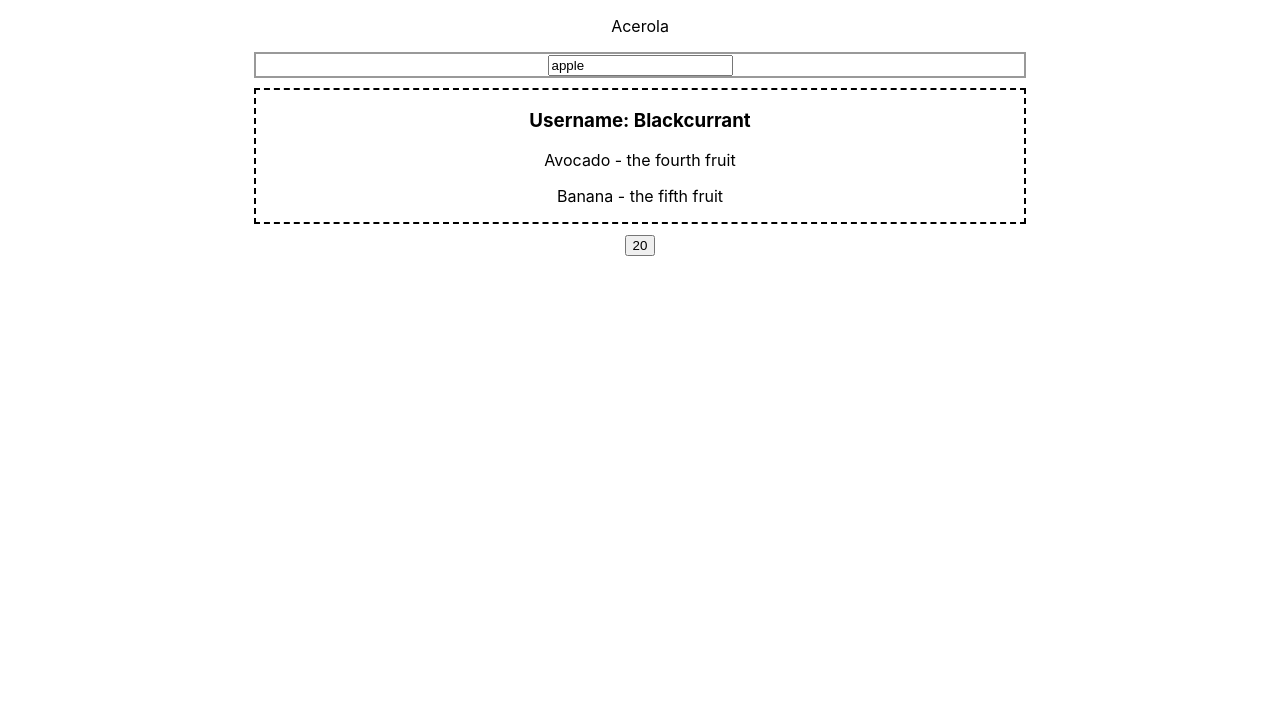
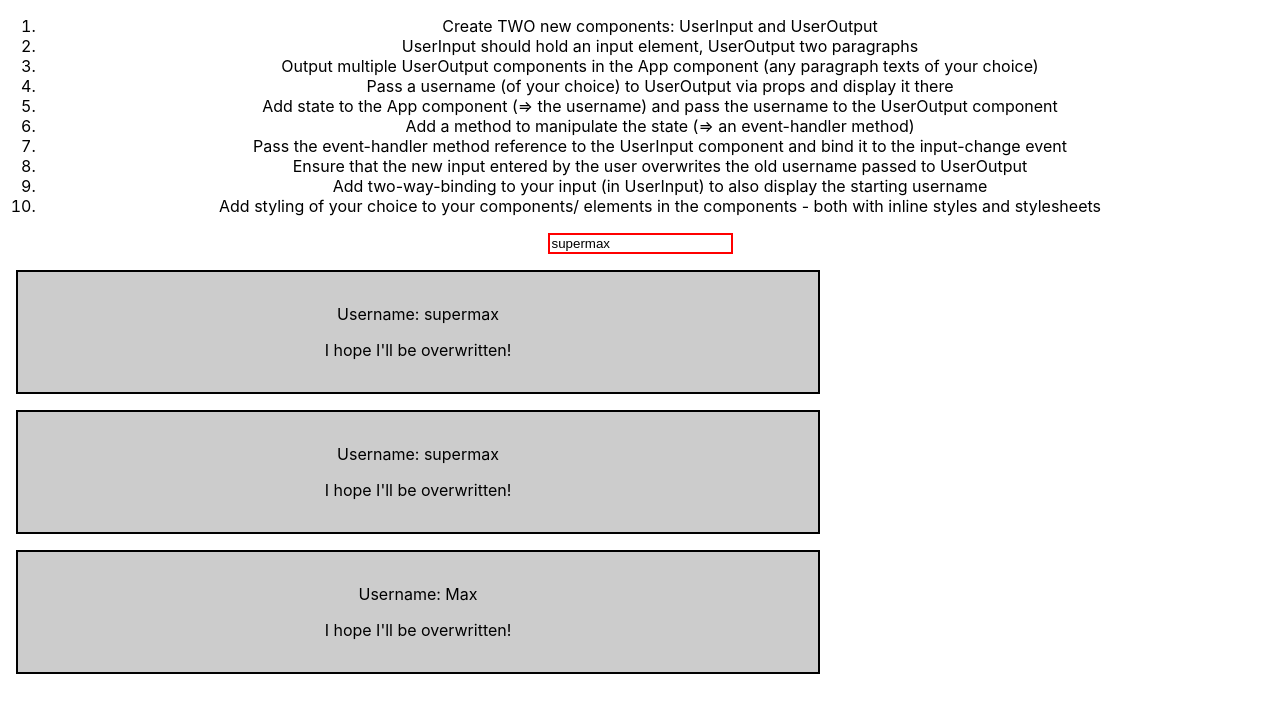
Before and after one commit to darrenzhang2000/base-syntax, a React (Create React App) app: page / in a window 1280 px wide. Shown: the top 712 px of the page. Built offline with nearby package versions, Linux system fonts and the light colour scheme.

Commit message:
synced with solutions ... rip fruits

```diff
--- a/src/App.js
+++ b/src/App.js
@@ -1,38 +1,42 @@
-import React, { Component } from "react"
-import "./App.css"
-import UserInput from "./UserInput/UserInput"
-import UserOutput from "./UserOutput/UserOutput"
+import React, { Component } from 'react';
+import './App.css';
+
+import UserInput from './UserInput/UserInput';
+import UserOutput from './UserOutput/UserOutput';
 
 class App extends Component {
   state = {
-        user: "Blackcurrant",
-        age: 20
+    username: 'supermax'
   }
 
-    handleOnClick = () => {
-        console.log("blueberries")
-        this.setState({ age: this.state.age - 1 })
-        console.log("breadfruit", this.state.age)
+  usernameChangedHandler = (event) => {
+    this.setState({username: event.target.value});
   }
 
-    handleChange = event => {
-        console.log("apricots", event.target.value)
-        this.setState({ inputElement: event.target.value })
-    }
-
-    componentDidMount = () => {
-        this.setState({ user: "Blackcurrant", age: 20 })
-    }
   render() {
     return (
       <div className="App">
-                <p>Acerola</p>
-                <UserInput inputElement="apple" onChange={this.handleChange} />
-                <UserOutput user={this.state.user} />
-                <button onClick={this.handleOnClick}>{this.state.age}</button>
+        <ol>
+          <li>Create TWO new components: UserInput and UserOutput</li>
+          <li>UserInput should hold an input element, UserOutput two paragraphs</li>
+          <li>Output multiple UserOutput components in the App component (any paragraph texts of your choice)</li>
+          <li>Pass a username (of your choice) to UserOutput via props and display it there</li>
+          <li>Add state to the App component (=> the username) and pass the username to the UserOutput component</li>
+          <li>Add a method to manipulate the state (=> an event-handler method)</li>
+          <li>Pass the event-handler method reference to the UserInput component and bind it to the input-change event</li>
+          <li>Ensure that the new input entered by the user overwrites the old username passed to UserOutput</li>
+          <li>Add two-way-binding to your input (in UserInput) to also display the starting username</li>
+          <li>Add styling of your choice to your components/ elements in the components - both with inline styles and stylesheets</li>
+        </ol>
+        <UserInput
+          changed={this.usernameChangedHandler}
+          currentName={this.state.username} />
+        <UserOutput userName={this.state.username} />
+        <UserOutput userName={this.state.username} />
+        <UserOutput userName="Max" />
       </div>
-        )
+    );
   }
 }
 
-export default App
+export default App;
--- a/src/UserInput/UserInput.css
+++ /dev/null
@@ -1,6 +0,0 @@
-.UserInput{
-    border: 2px solid #999;
-    width: 60%;
-    margin: 10px auto;
-    text-align: center
-}
--- a/src/UserInput/UserInput.js
+++ b/src/UserInput/UserInput.js
@@ -1,18 +1,15 @@
-import React, { Component } from "react"
-import "./UserInput.css"
+import React from 'react';
 
-class UserInput extends Component {
-    state = {
-        inputElement: this.props.inputElement,
-    }
+const userInput = (props) => {
+    const inputStyle = {
+        border: '2px solid red'
+    };
 
-    render() {
-        return (
-            <div className='UserInput'>
-                <input type="text" value={this.state.inputElement} onChange={this.props.handleChange} />
-            </div>
-        )
-    }
-}
+    return <input
+        type="text"
+        style={inputStyle}
+        onChange={props.changed}
+        value={props.currentName} />;
+};
 
-export default UserInput
+export default userInput;
--- a/src/UserOutput/UserOutput.css
+++ b/src/UserOutput/UserOutput.css
@@ -1,6 +1,8 @@
 .UserOutput {
-    border: 2px dashed black;
     width: 60%;
-    margin: 10px auto;
-    text-align: center
+    padding: 16px;
+    margin: 16px;
+    border: 2px solid black;
+    background-color: #ccc;
+    text-align: center;
 }
--- a/src/UserOutput/UserOutput.js
+++ b/src/UserOutput/UserOutput.js
@@ -1,15 +1,14 @@
-import React, {Component} from 'react'
-import "./UserOutput.css"
+import React from 'react';
 
-class UserOutput extends Component{
-    render(){
-        const { user } = this.props
-        return <div className='UserOutput'>
-            <h3>Username: {user} </h3>
-            <p>Avocado - the fourth fruit</p>
-            <p>Banana - the fifth fruit</p>
+import './UserOutput.css';
+
+const userOutput = (props) => {
+    return (
+        <div className="UserOutput">
+            <p>Username: {props.userName}</p>
+            <p>I hope I'll be overwritten!</p>
         </div>
-    }
-}
+    );
+};
 
-export default UserOutput
+export default userOutput;
```
Lines whose indentation alone changed are shown as unchanged.
